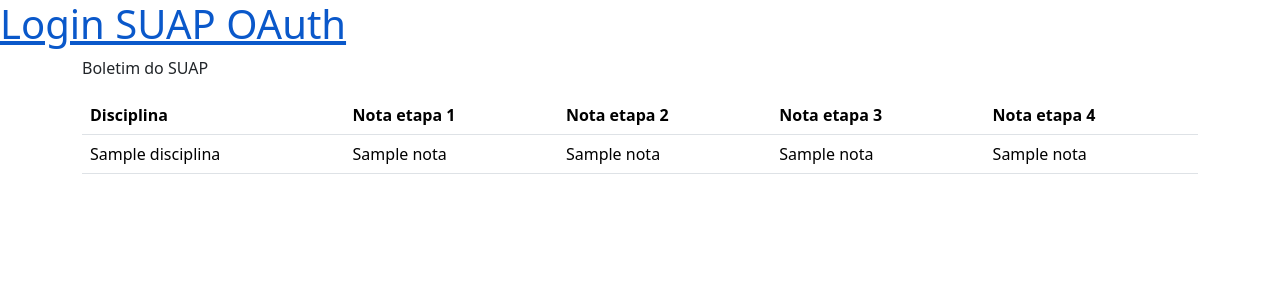
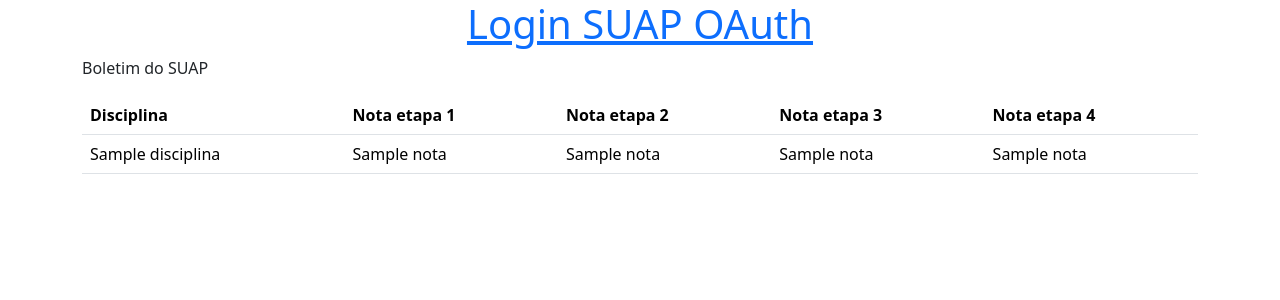
Before and after one commit to joaoaugusto03/trabalhodepos, a Flask app: template templates/boletim.html in a window 1280 px wide. Shown: the top 300 px of the page. Run offline with Flask 3, Linux system fonts and the light colour scheme; the template is opened without the code that fills it: most values are stand-ins (such as "Sample title", 1, 10 or a date in 2020).

Commit message:
centralizando

```diff
--- a/templates/base.html
+++ b/templates/base.html
@@ -3,6 +3,11 @@
   <head>
     <meta charset="utf-8">
     <title>{% block title %} {% endblock %}</title>
+    <style>
+      h1 {
+        text-align: center;
+      }
+    </style>
   </head>
   <body>
     <h1><a href="{{ url_for('index')}}">Login SUAP OAuth</a></h1>
```
